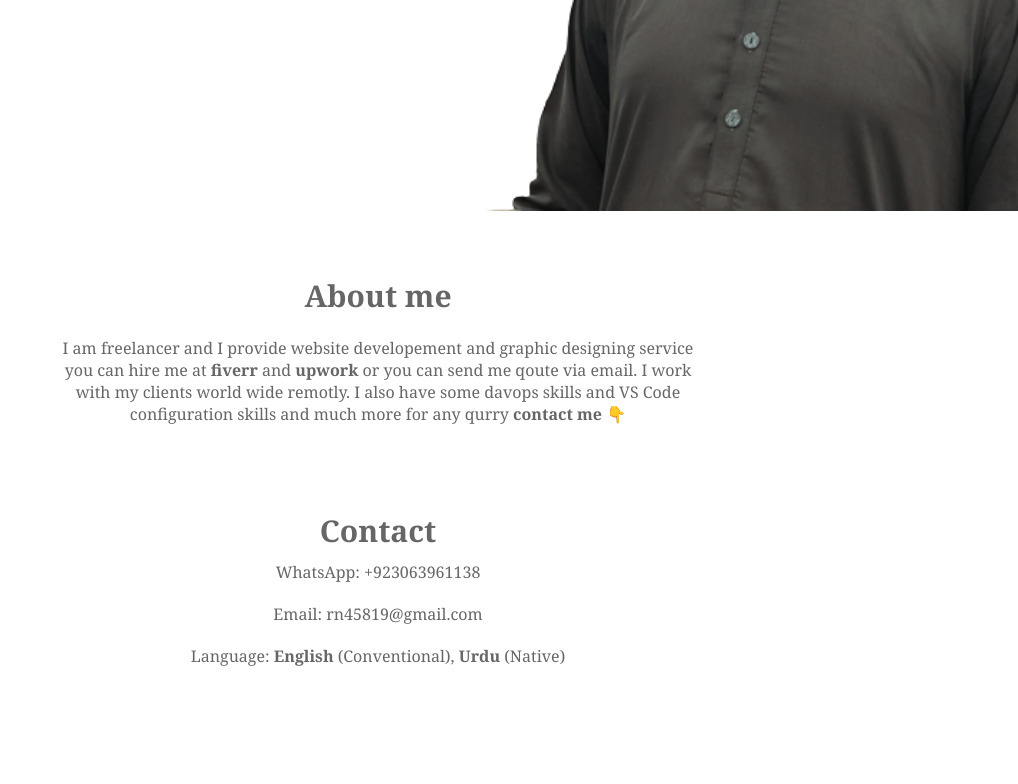
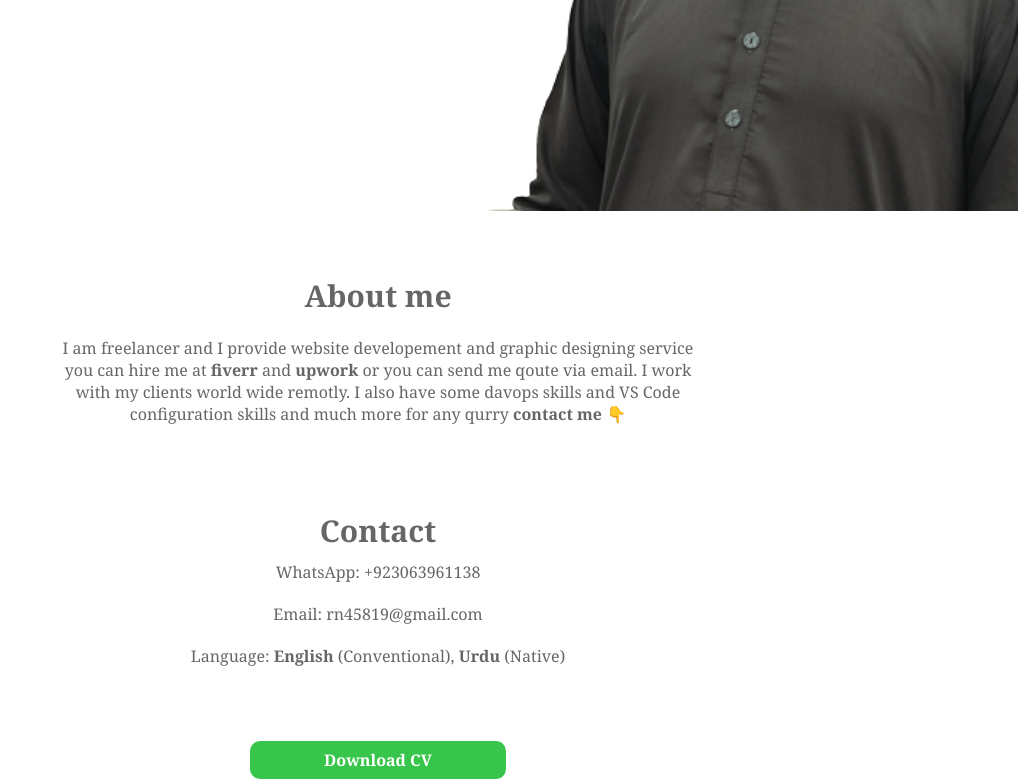
Before and after one commit to ramzan1813/MY-Protfolio, a plain HTML site: page index.html in a window 1280 px wide. Shown: the part 537-1321 px from the top of the page, without its empty margins (262-1280 px from the left). Before the commit the page ends 1278 px from the top, so only its background shows below. Drawn offline with Linux system fonts and the light colour scheme.

Commit message:
adding download cv option

```diff
--- a/index.html
+++ b/index.html
@@ -54,6 +54,7 @@
             <b> upwork</b> or <b>fiverr</b> and if you want to know more about
             me check my social media accounts.
           </p>
+
         <!-- </div> -->
         <div class="icons">
           <a href="https://www.instagram.com/ramzan.1813"><i class="fa fa-instagram"> </i></a>
@@ -107,7 +108,18 @@
         <p>Language: <b>English</b> (Conventional), <b>Urdu</b> (Native)</p>
       </div>
     </section>
+    <section class="contact btn-a">
+      <a onclick="downloadCV()">Download CV</a>
+    </section>
   </section>
+  <script>
+    function downloadCV() {
+      const link = document.createElement('a');
+      link.href = 'documents/MRK CDE one year.pdf';
+      link.download = 'Muhammad_Ramzan_Khan_CV.pdf';
+      link.click();
+    }
+  </script>
 </body>
 
 </html>
```
Also changed, not shown: 2 other files.
